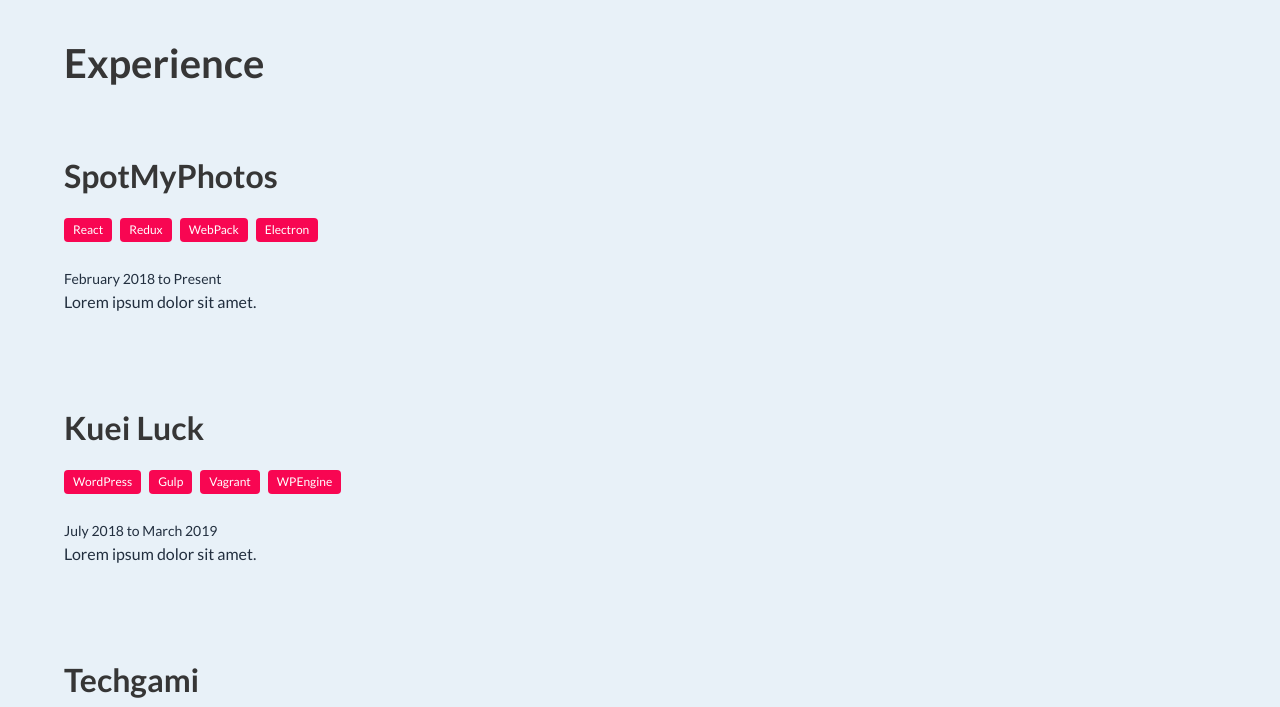
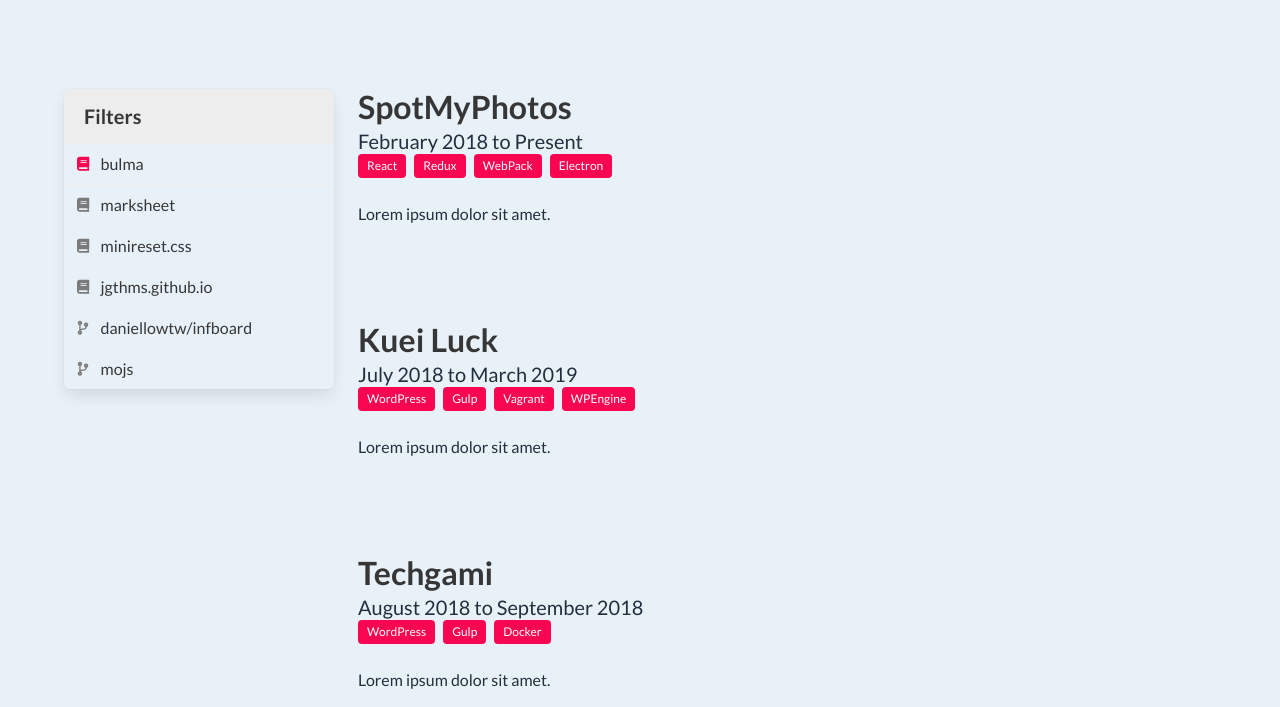
Before and after one commit to bwasilewski/benwas-gatsby, a Gatsby site: page /experience in a window 1280 px wide. Shown: the part 59-766 px from the top of the page. Built offline with nearby package versions, Linux system fonts and the light colour scheme; Gatsby itself is replaced by a stand-in of ours.

Commit message:
add filter markup with dummy content

```diff
--- /dev/null
+++ b/src/components/filterpanel.jsx
@@ -0,0 +1,49 @@
+import React from 'react'
+
+const FilterPanel = () => {
+  return (
+    <section className="section">
+      <nav className="panel">
+        <p className="panel-heading">Filters</p>
+        <a className="panel-block is-active">
+          <span className="panel-icon">
+            <i className="fas fa-book" aria-hidden="true"></i>
+          </span>
+          bulma
+        </a>
+        <a className="panel-block">
+          <span className="panel-icon">
+            <i className="fas fa-book" aria-hidden="true"></i>
+          </span>
+          marksheet
+        </a>
+        <a className="panel-block">
+          <span className="panel-icon">
+            <i className="fas fa-book" aria-hidden="true"></i>
+          </span>
+          minireset.css
+        </a>
+        <a className="panel-block">
+          <span className="panel-icon">
+            <i className="fas fa-book" aria-hidden="true"></i>
+          </span>
+          jgthms.github.io
+        </a>
+        <a className="panel-block">
+          <span className="panel-icon">
+            <i className="fas fa-code-branch" aria-hidden="true"></i>
+          </span>
+          daniellowtw/infboard
+        </a>
+        <a className="panel-block">
+          <span className="panel-icon">
+            <i className="fas fa-code-branch" aria-hidden="true"></i>
+          </span>
+          mojs
+        </a>
+      </nav>
+    </section>
+  )
+}
+
+export default FilterPanel
--- a/src/components/project.jsx
+++ b/src/components/project.jsx
@@ -8,9 +8,13 @@
 
 const Project = ({ title, description, timeline, tags, logo, screen }) => (
   <section className="section">
+    <header>
       <h3 className="title is-3">{title}</h3>
-    <div className="columns">
-      <div className="column is-two-thirds">
+      <h4 className="subtitle">
+        {timeline.begin} to {timeline.end}
+      </h4>
+    </header>
+
     {tags && tags.length > 0 && (
       <div className="tags">
         {tags.map(tag => (
@@ -18,18 +22,14 @@
         ))}
       </div>
     )}
-        <small>{timeline.begin} to {timeline.end}</small>
-        <p>{description}</p>
-      </div>
-      <div className="column is-one-third">
+
     {!_.isUndefined(logo.childImageSharp) && !_.isNull(logo.childImageSharp) && (
       <Logo logoPath={logo} />
     )}
     {!_.isUndefined(screen.childImageSharp) && !_.isNull(screen.childImageSharp) && (
       <Screen screenPath={screen} />
     )}
-      </div>
-    </div>
+    <p>{description}</p>
   </section>
 )
 
--- a/src/pages/experience/index.jsx
+++ b/src/pages/experience/index.jsx
@@ -4,6 +4,7 @@
 import Layout from '../../components/layout'
 import SEO from '../../components/seo'
 import Project from '../../components/project'
+import FilterPanel from '../../components/filterpanel'
 
 import uniqid from 'uniqid'
 
@@ -68,15 +69,16 @@
           <SEO title="Experience Page" />
           <section className="section">
             <div className="container">
-              <h2 className="title is-2">Experience</h2>
-
+              <div className="columns">
+                <div className="column is-one-quarter">
+                  <FilterPanel />
+                </div>
+                <div className="column">
                   {data.site.siteMetadata.projects.map(project => {
                     let logoPath = project.logo
                     let screenPath = project.screen
                     let logoData = {}
                     let screenData = {}
-
-                console.log('Project: ', project)
 
                     dataLogos.map(logo => {
                       if ( logo.node.relativePath === logoPath ) {
@@ -91,8 +93,6 @@
                       }
                     })
 
-                console.log('Screen Data: ', screenData)
-
                     return (
                       <Project
                         key={uniqid()}
@@ -105,6 +105,8 @@
                     )
                   })}
                 </div>
+              </div>
+            </div>
           </section>
         </Layout>
       )}
```
Lines whose indentation alone changed are shown as unchanged.
